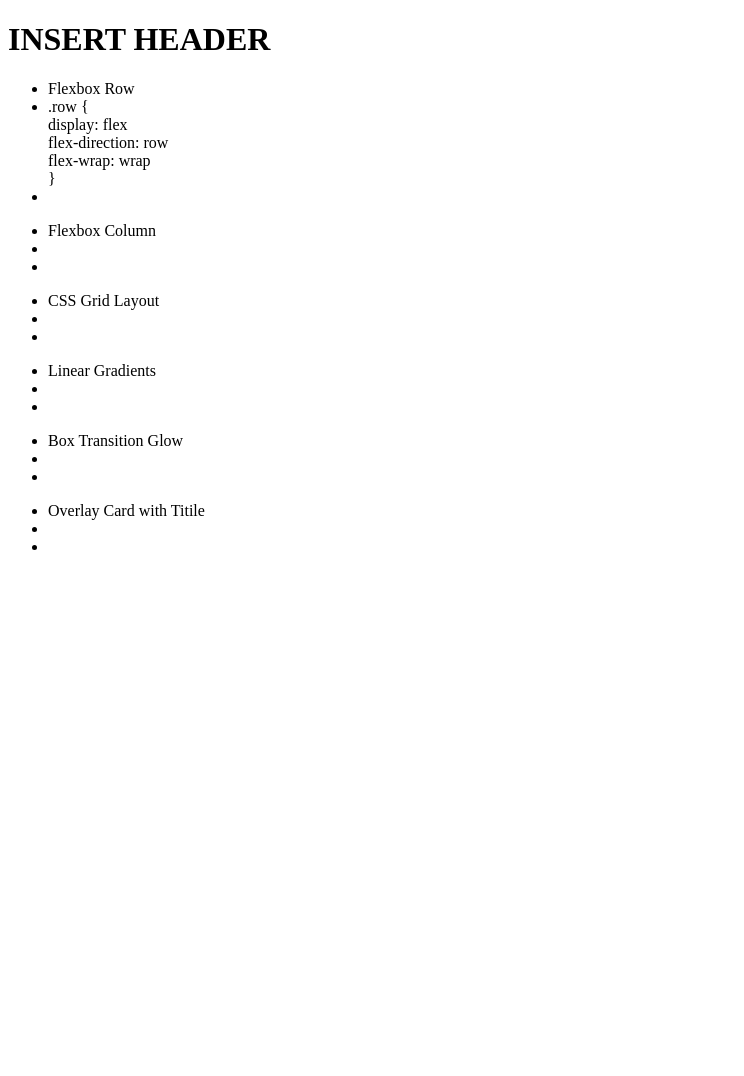
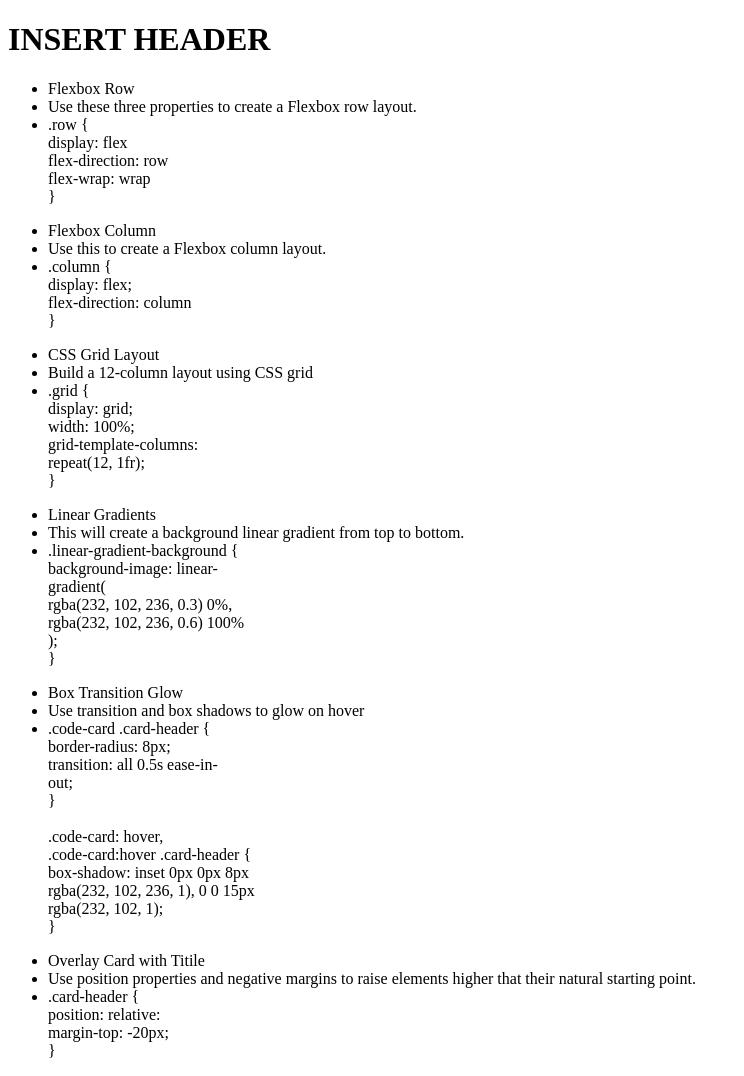
Before and after one commit to Matthew-Robinette/conflict-resolution, a plain HTML site: page index.html in a window 1280 px wide. Shown: the whole page, without its empty margins (0-744 px from the left). Before the commit the page ends 800 px from the top, so only its background shows below. Drawn offline with Linux system fonts and the light colour scheme.

Commit message:
updated HTML content

```diff
--- a/index.html
+++ b/index.html
@@ -12,33 +12,33 @@
     <h1>INSERT HEADER</h1>
         <ul class>
             <li><a class="ul-title">Flexbox Row</a></li>
-            <li><a class="ul-desc"></a>.row { <br> display: flex <br> flex-direction: row <br> flex-wrap: wrap <br> } </li>
-            <li><a class="ul-body"></a></li>
+            <li><a class="ul-desc">Use these three properties to create a Flexbox row layout.</a></li>
+            <li><a class="ul-body">.row { <br> display: flex <br> flex-direction: row <br> flex-wrap: wrap <br> } </a></li>
         </ul>
         <ul>
             <li><a class="ul-title">Flexbox Column</a></li>
-            <li><a class="ul-desc"></a></li>
-            <li><a class="ul-body"></a></li>
+            <li><a class="ul-desc">Use this to create a Flexbox column layout.</a></li>
+            <li><a class="ul-body">.column { <br> display: flex; <br> flex-direction: column <br> } </a></li>
         </ul>
         <ul>
-            <li><a class="ul-title"></a>CSS Grid Layout</li>
-            <li><a class="ul-desc"></a></li>
-            <li><a class="ul-body"></a></li>
+            <li><a class="ul-title">CSS Grid Layout</a></li>
+            <li><a class="ul-desc">Build a 12-column layout using CSS grid</a></li>
+            <li><a class="ul-body">.grid { <br> display: grid; <br> width: 100%; <br> grid-template-columns: <br> repeat(12, 1fr); <br> }</a></li>
         </ul>
         <ul>
-            <li><a class="ul-title"></a>Linear Gradients</li>
-            <li><a class="ul-desc"></a></li>
-            <li><a class="ul-body"></a></li>
+            <li><a class="ul-title">Linear Gradients</a></li>
+            <li><a class="ul-desc">This will create a background linear gradient from top to bottom.</a></li>
+            <li><a class="ul-body">.linear-gradient-background { <br> background-image: linear- <br> gradient( <br> rgba(232, 102, 236, 0.3) 0%, <br> rgba(232, 102, 236, 0.6) 100% <br> ); <br> } </a></li>
         </ul>
         <ul>
-            <li><a class="ul-title"></a>Box Transition Glow</li>
-            <li><a class="ul-desc"></a></li>
-            <li><a class="ul-body"></a></li>
+            <li><a class="ul-title">Box Transition Glow</a></li>
+            <li><a class="ul-desc">Use transition and box shadows to glow on hover</a></li>
+            <li><a class="ul-body">.code-card .card-header { <br> border-radius: 8px; <br> transition: all 0.5s ease-in- <br> out; <br> } <br><br> .code-card: hover, <br> .code-card:hover .card-header { <br> box-shadow: inset 0px 0px 8px <br> rgba(232, 102, 236, 1), 0 0 15px <br> rgba(232, 102, 1); <br> } </a></li>
         </ul>
         <ul>
             <li><a class="ul-title"></a>Overlay Card with Titile</li>
-            <li><a class="ul-desc"></a></li>
-            <li><a class="ul-body"></a></li>
+            <li><a class="ul-desc">Use position properties and negative margins to raise elements higher that their natural starting point.</a></li>
+            <li><a class="ul-body">.card-header { <br> position: relative: <br> margin-top: -20px; <br> } </a></li>
         </ul>
 </body>
 
```
